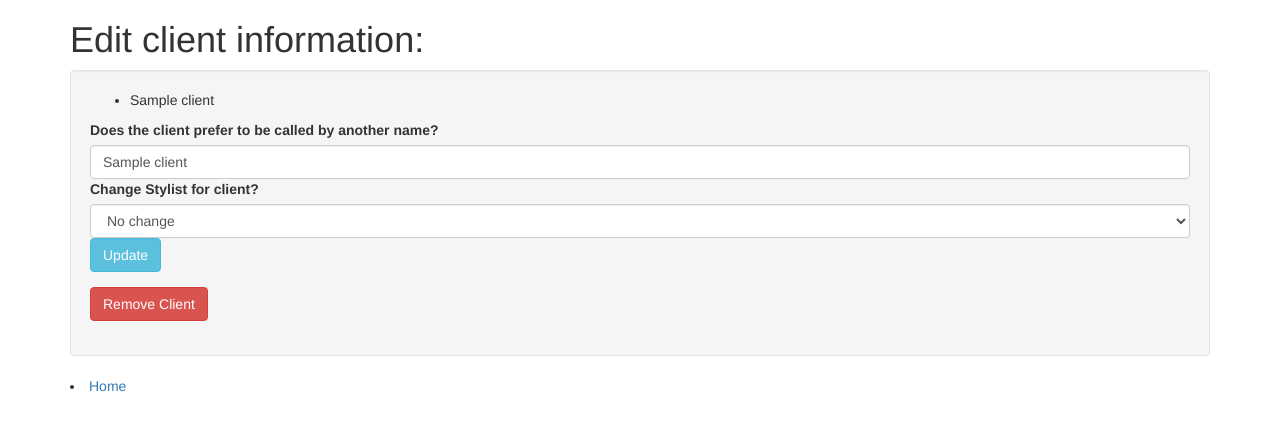
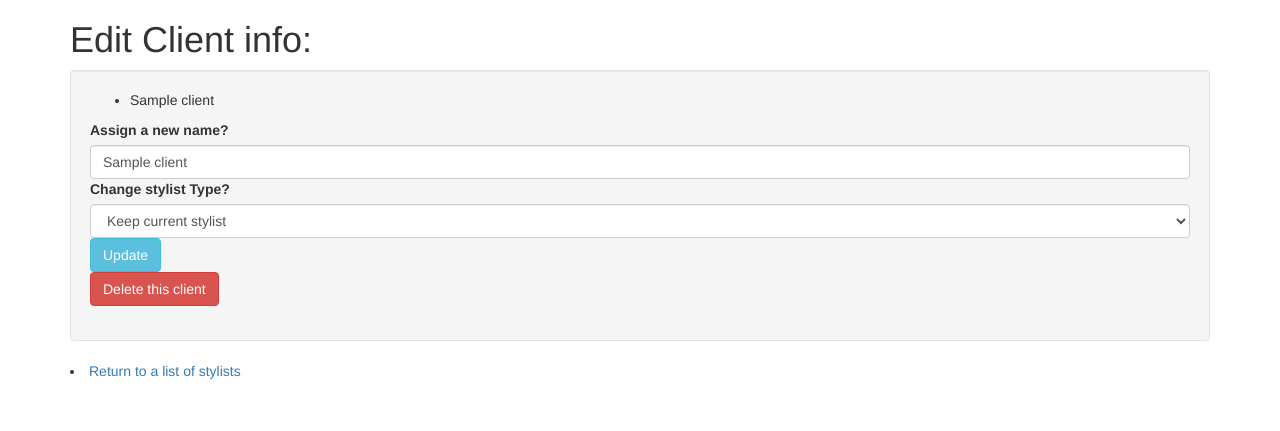
Before and after one commit to Evan-Alexander/hair-salon, a PHP site: template views/client-editor.html.twig in a window 1280 px wide. Shown: the top 431 px of the page. Run offline with PHP 8.4, Linux system fonts and the light colour scheme; the template is opened without the code that fills it: most values are stand-ins (such as "Sample title", 1, 10 or a date in 2020); some libraries are stand-ins or nearby versions.

Commit message:
display, update, and delete features function

```diff
--- a/src/Client.php
+++ b/src/Client.php
@@ -62,7 +62,7 @@
             $GLOBALS['DB']->exec("DELETE FROM clients;");
         }
 
-        function find($search_id)
+        static function find($search_id)
         {
             $found_client = null;
             $clients = Client::getAll();
--- a/views/client-editor.html.twig
+++ b/views/client-editor.html.twig
@@ -2,40 +2,46 @@
 <html>
     <head>
         <link href="https://maxcdn.bootstrapcdn.com/bootstrap/3.3.7/css/bootstrap.min.css" rel="stylesheet" integrity="sha384-BVYiiSIFeK1dGmJRAkycuHAHRg32OmUcww7on3RYdg4Va+PmSTsz/K68vbdEjh4u" crossorigin="anonymous">
+        <link href="https://fonts.googleapis.com/css?family=Quicksand:400,500,700" rel="stylesheet">
+        <link href="{{ app.request.getbaseurl }}/assets/css/styles.css" rel="stylesheet" type="text/css">
+
         <meta charset="utf-8">
         <title>Client Editor</title>
     </head>
     <body>
         <div class="container">
-            <h1>Edit client information:</h1>
+            <h1>Edit Client info:</h1>
             <div class="well">
                 {% if client is not empty %}
                 <ul>
                     <li>{{ client.getClientName }}</li>
                 </ul>
-                <form class="form-group" action="/display-update" method="post">
-                    <input name="_method" type="hidden" name="id" value="{{ client.getId }}">
-                    <input id="id" type="hidden" name="id" value="{{ client.getid() }}">
-                    <label for="new-name">Does the client prefer to be called by another name?</label>
+                <form name="new-name" action="/display-update" method="post">
+                    <input name="_method" type="hidden" value = "patch">
+                    <input id="id" type="hidden" name="id" value="{{ client.getId() }}">
+                    <label for="new-name">Assign a new name?</label>
                     <input type="text" name="new-name" class="form-control" value="{{client.getClientName}}">
-                    <label for="stylist_update">Change Stylist for client?</label>
+
+
+
+                    <label for="stylist_update">Change stylist Type?</label>
                     <select class="form-control" name="stylist_update">
-                        <option value="{{client.getStylist_Id}}">No change</option>
-                        {% for sytlist in stylists %}
-                        <option value="{{ stylist.getId }}">{{stylist.getStylistName}}</option>
+                        <option value={{client.getStylist_Id}}> Keep current stylist </option>
+                        {% for stylist in stylists %}
+                        <option value={{stylist.getId}}>{{ stylist.getStylistName }}</option>
                         {% endfor %}
                     </select>
                     <button class="btn btn-info" type="submit" name="button">Update</button>
                 </form>
                 {% endif %}
-                <form class="form-group" action="/delete_client/{{ client.getId }}" method="post">
+                <form class="form-group" action="/delete_client/{{client.getId}}"  method="post">
                     <input type="hidden" name="_method" value="delete">
-                    <button id="delete" class="btn btn-danger" type="submit" name="button">Remove Client</button>
+                    <button id="delete" class="btn btn-danger" type="submit" name="button">Delete this client</button>
                 </form>
+
             </div>
-            <li><a class="return" href="/">Home</a></li>
+            <li><a class="return" href="/">Return to a list of stylists</a></li>
 
         </div>
-
     </body>
 </html>
--- a/views/index.html.twig
+++ b/views/index.html.twig
@@ -10,10 +10,8 @@
             <h1>Epic Salon</h1>
             <h3>Employee and Client Manager</h3>
 
-            <p>Enter a new Stylist:</p>
-
             <form action="/stylists" method="post">
-                <label for="stylist_name">Stylist Name:</label>
+                <label for="stylist_name">Enter a new Stylist Name:</label>
                 <input class="form-control" id="stylist_name" type="text" name="stylist_name" value="">
 
                 <button class="btn btn-info" type="submit" name="button">Add</button>
```
Also changed, not shown: app/app.php (+22 -0 lines).
